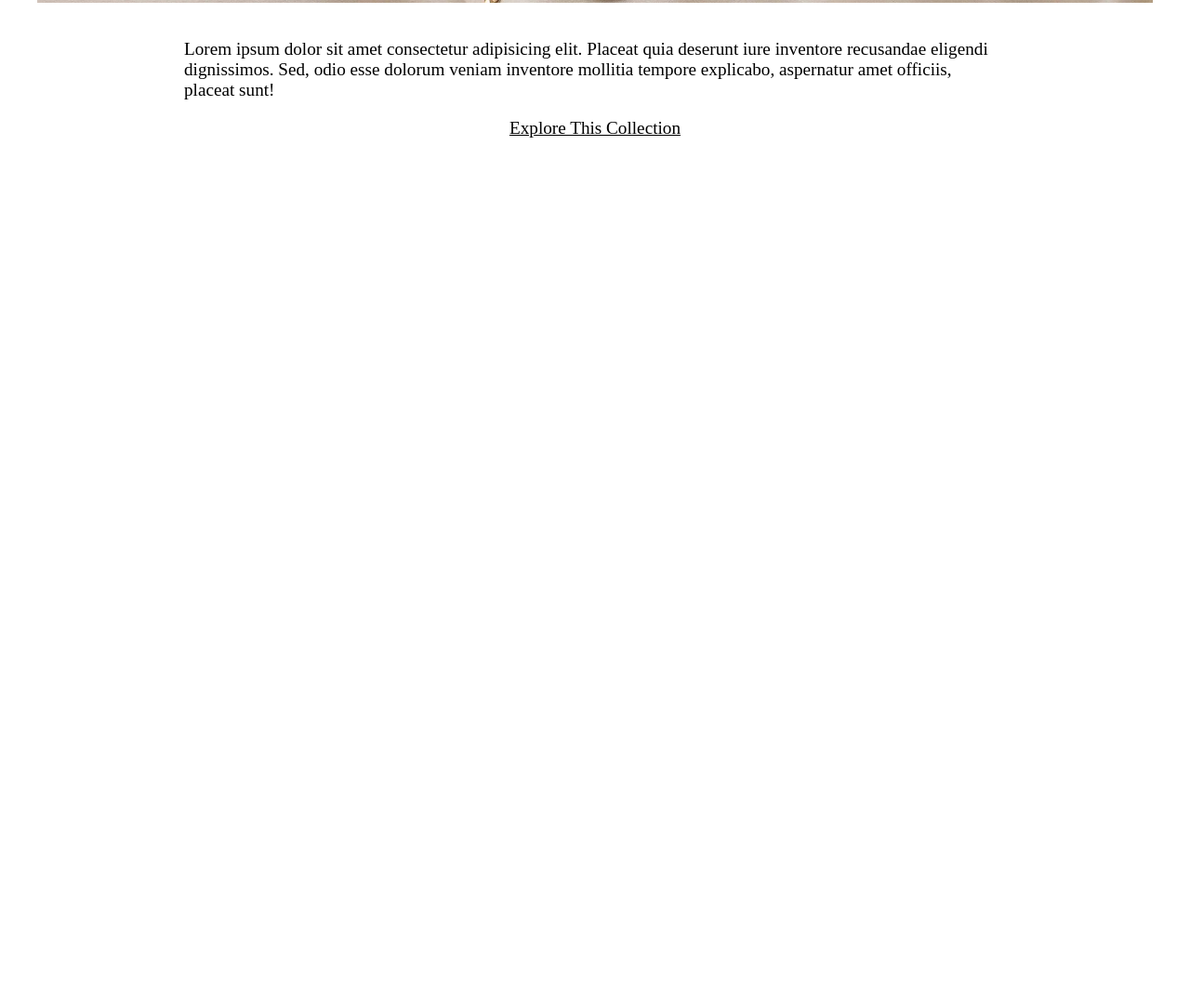
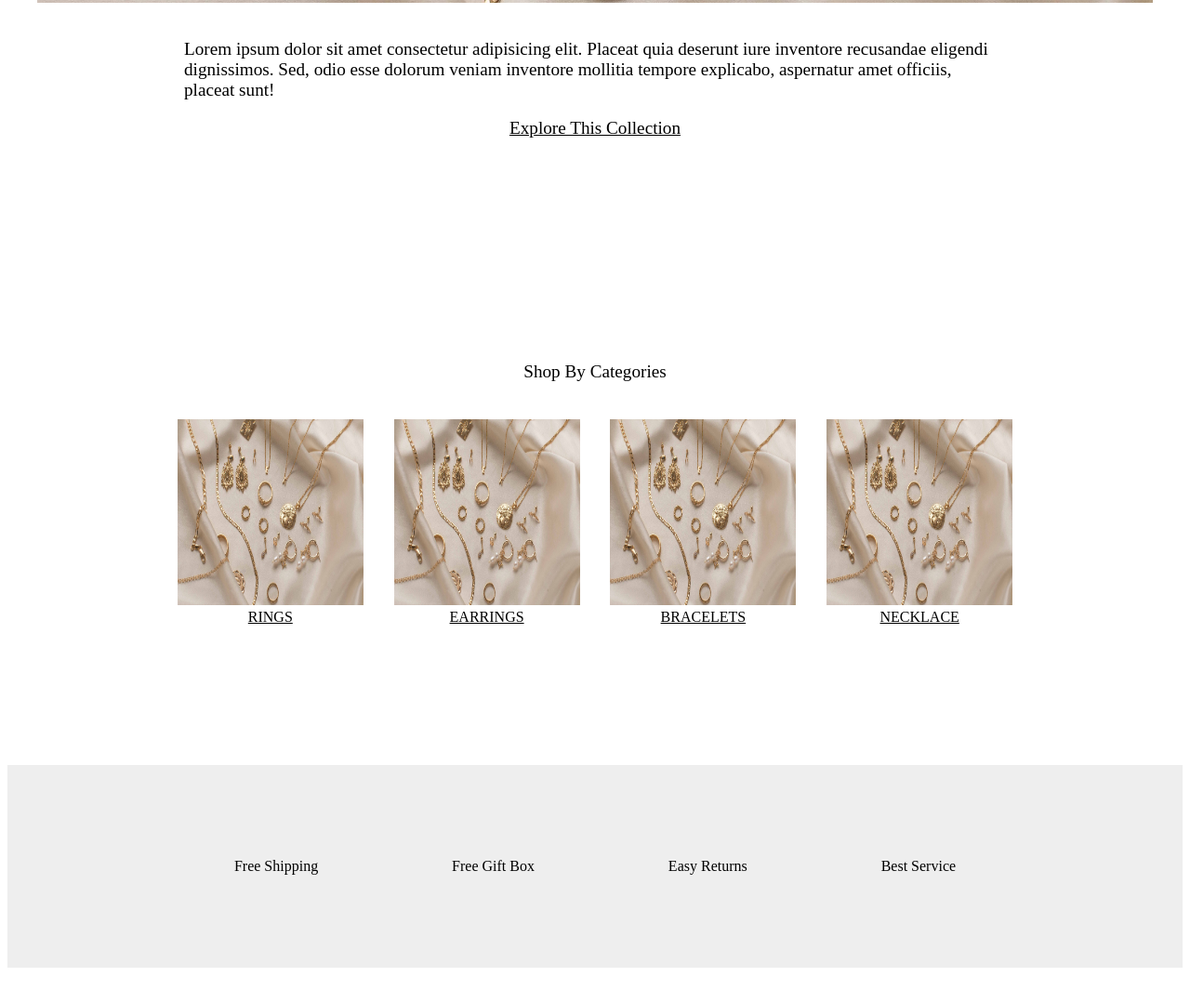
Before and after one commit to afifa-ali/zenith-website, a plain HTML site: page index.html in a window 1280 px wide. Shown: the part 2492-3571 px from the top of the page at 93% size. Before the commit the page ends 2831 px from the top, so only its background shows below. Drawn offline with Linux system fonts and the light colour scheme.

Commit message:
categories and experience first style completed

```diff
--- a/index.css
+++ b/index.css
@@ -1,5 +1,6 @@
 body {
     min-height: 100vh;
+    min-width: 100vh;
 
 }
 
@@ -55,6 +56,10 @@ ul{
     background-color: #eee;
 }
 
+
+
+
+
 .collection-collage {
     margin:100px;
     display: flex;
@@ -108,3 +113,46 @@ a {
     display: flex;
 
 }
+
+
+
+
+
+
+
+.categories {
+    margin:150px;
+}
+
+.category-title {
+    display: flex;
+    justify-content: center;
+    margin-bottom: 40px;
+    font-size: larger;
+}
+
+.container {
+    display: flex;
+    justify-content: space-evenly;
+
+
+}
+
+.category-img {
+    height:200px;
+    width:200px;
+}
+
+
+
+
+
+
+
+.zenith-experience {
+    display: flex;
+    justify-content: space-evenly;
+    background-color: #eee;
+    padding:100px;
+    margin:100px 0;
+}
--- a/index.html
+++ b/index.html
@@ -50,10 +50,33 @@
         </div>
     </div>
     <div class="categories">
-
+        <div class="category-title">
+            Shop By Categories
+        </div>
+        <div class="container">
+            <div class="cat1">
+                <img class="category-img" src="examplepic.jpeg" alt="">
+            <a href="" class="category-link">RINGS</a>
+            </div>
+            <div class="cat2">
+                <img class="category-img" src="examplepic.jpeg" alt="">
+                <a href="" class="category-link">EARRINGS</a>
+            </div>
+            <div class="cat3">
+                <img class="category-img" src="examplepic.jpeg" alt="">
+                <a href="" class="category-link">BRACELETS</a>
+            </div>
+            <div class="cat4">
+                <img class="category-img" src="examplepic.jpeg" alt="">
+                <a href="" class="category-link">NECKLACE</a>
+            </div>
+        </div>
     </div>
     <div class="zenith-experience">
-
+        <div class="free-shipping">Free Shipping</div>
+        <div class="gift-box">Free Gift Box</div>
+        <div class="easy-returns"> Easy Returns</div>
+        <div class="service">Best Service</div>
     </div>
     <div class="footer">
 
```
